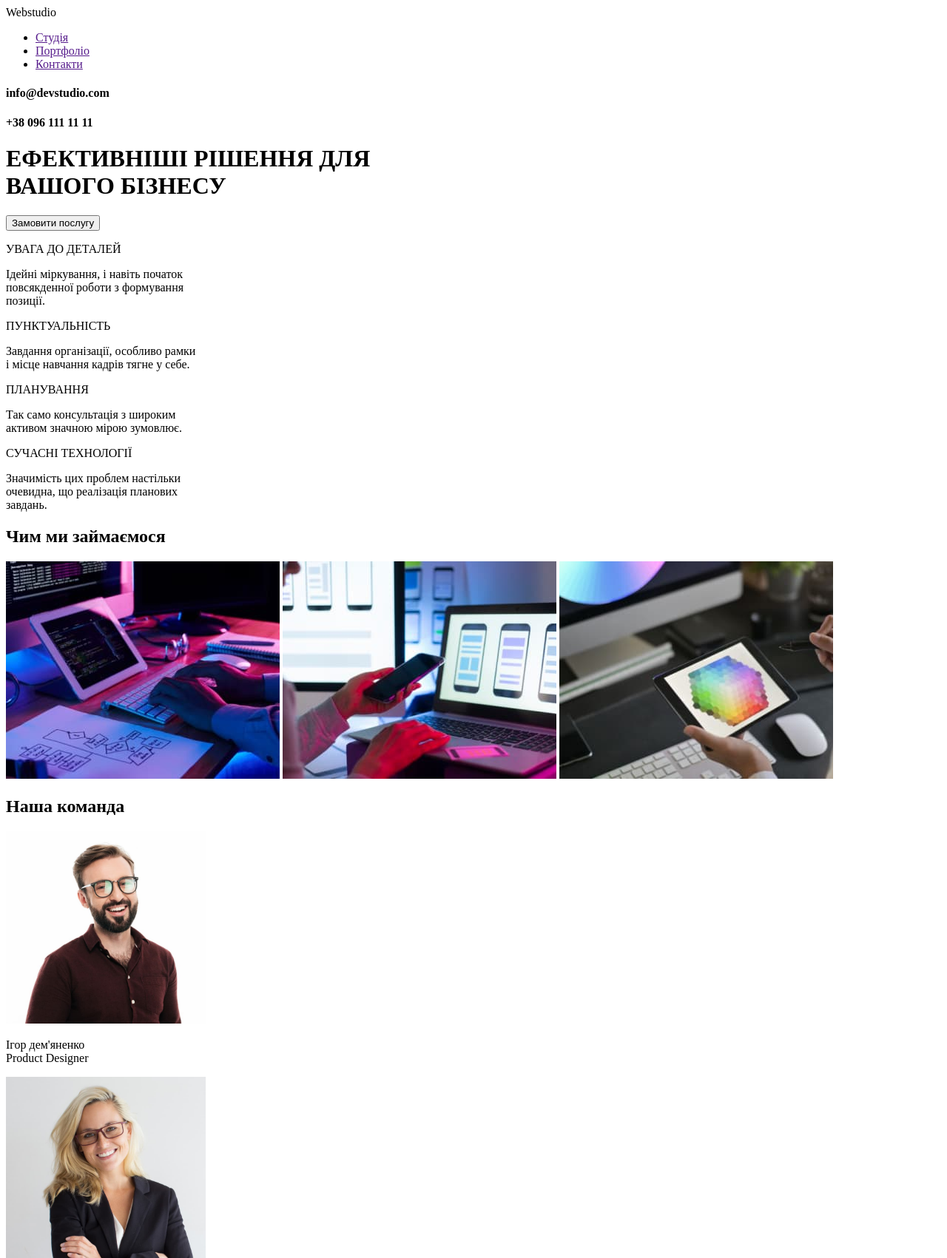
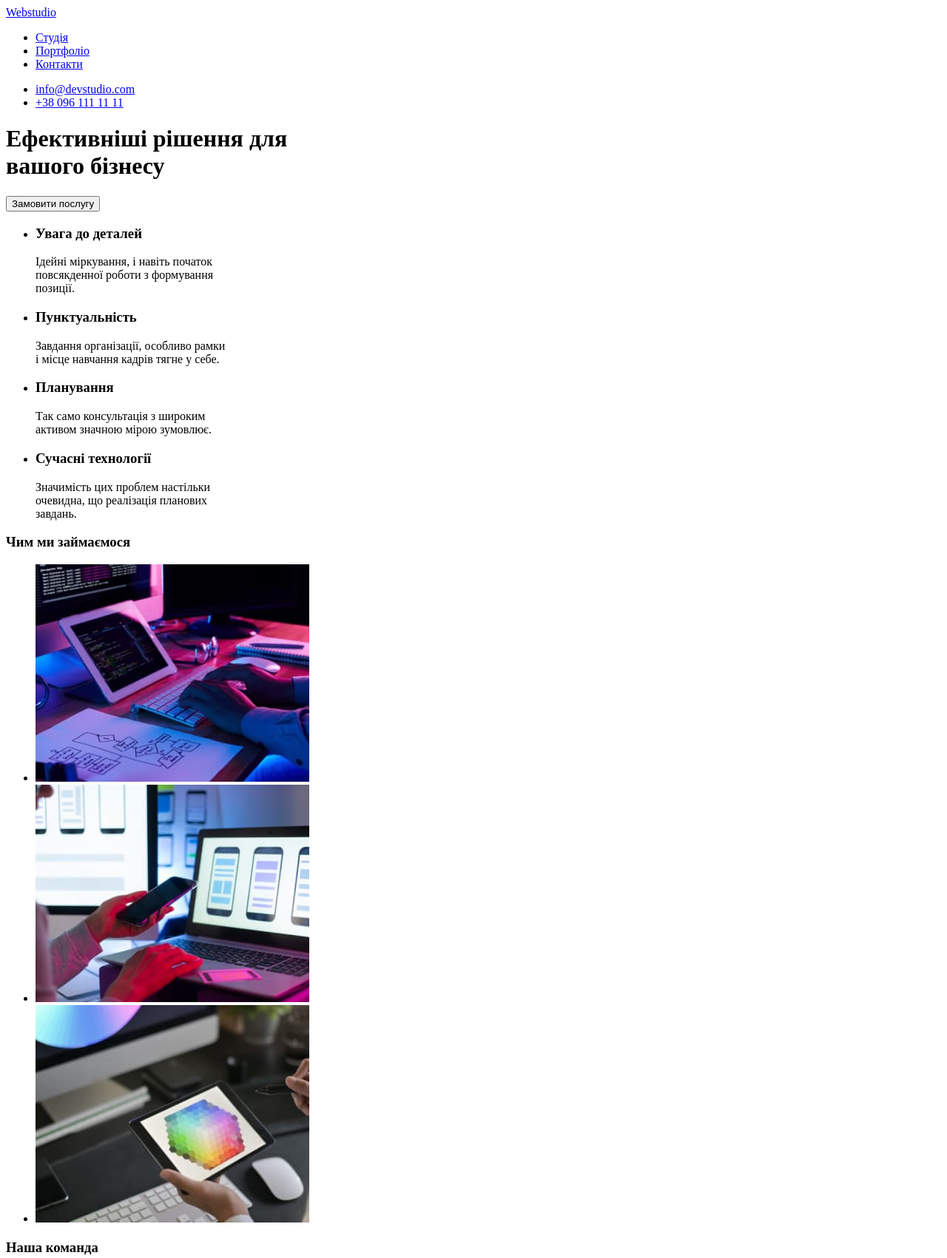
Before and after one commit to TalashukTaras/TalashukTaras-IPZ-31, a plain HTML site: page index.html in a window 1280 px wide. Shown: the top 1701 px of the page at 74% size. Drawn offline with Linux system fonts and the light colour scheme.

Commit message:
Update index.html
corrections to the first lab

```diff
--- a/index.html
+++ b/index.html
@@ -1,69 +1,79 @@
 <!DOCTYPE html>
-
-    <head>
-        <meta charset="utf-8">
+<html lang="en">
+<head>
+        <meta charset="UTF-8">
         <meta http-equiv="X-UA-Compatible" content="IE=edge">
-        <title></title>
-        <meta name="description" content="">
+        <title>Webstudio</title>
         <meta name="viewport" content="width=device-width, initial-scale=1">
-        <link rel="stylesheet" href="">
+        <link rel="stylesheet" href="#">
     </head>
     <body>
         <header>
-            <a class="logo">Webstudio</a>
+            <a href="index.html">Webstudio</a>
             <nav>
-                <ul>
-                  <li><a href="">Студія</a></li>
-                  <li><a href="">Портфоліо</a></li>
-                  <li><a href="">Контакти</a></li>
-                </ul>
-              </nav>
-            <h4>info@devstudio.com</h4>
-            <h4>+38 096 111 11 11</h4>
+              <ul>
+                <li><a href="#">Студія</a></li>
+                  <li><a href="#">Портфоліо</a></li>
+                  <li><a href="#">Контакти</a></li>
+              </ul>
+            </nav>
+            <ul>
+              <li><a href="#">info@devstudio.com</a></li>
+              <li><a href="#">+38 096 111 11 11</a></li>
+            </ul>
           </header>
           <main>
-          <h1>ЕФЕКТИВНІШІ РІШЕННЯ ДЛЯ <br>ВАШОГО БІЗНЕСУ </h1>
           <div>
-            <button>Замовити послугу</button>
+            <h1>Ефективніші рішення для <br>вашого бізнесу </h1>
+            <button type="button">Замовити послугу</button>
           </div>
           <div>
-            <p>УВАГА ДО ДЕТАЛЕЙ</p>
-            <p>Ідейні міркування, і навіть початок<br>повсякденної роботи з формування<br>позиції.</p>
+            <ul>
+            <li><h3>Увага до деталей</h3>
+              <p>Ідейні міркування, і навіть початок<br>повсякденної роботи з формування<br>позиції.</p></li>
+
+            <li><h3>Пунктуальність</h3>
+              <p>Завдання організації, особливо рамки<br>і місце навчання кадрів тягне у себе.</p></li>
+
+            <li><h3>Планування</h3>
+              <p>Так само консультація з широким<br>активом значною мірою зумовлює.</p></li>
+
+            <li><h3>Сучасні технології</h3>
+              <p>Значимість цих проблем настільки<br>очевидна, що реалізація планових<br>завдань.</p></li>
+            </ul>
+
+          </div>
+
+
+          <div>
+            <h3>Чим ми займаємося</h3>
+            <ul>
+              <li><img src="images/img1.jpg" alt="Ми пишемо програми" width="370" height="294"></li>
+              <li><img src="images/img2.jpg" alt="Створюємо мобільні додатки" width="370" height="294"></li>
+              <li><img src="images/img3.jpg" alt="Займаємось графічним дизайном" width="370" height="294"></li>
+            </ul>
           </div>
           <div>
-            <p>ПУНКТУАЛЬНІСТЬ</p>
-            <p>Завдання організації, особливо рамки<br>і місце навчання кадрів тягне у себе.</p>
-          </div>
-          <div>
-            <p>ПЛАНУВАННЯ</p>
-            <p>Так само консультація з широким<br>активом значною мірою зумовлює.</p>
-          </div>
-          <div>
-            <p>СУЧАСНІ ТЕХНОЛОГІЇ</p>
-            <p>Значимість цих проблем настільки<br>очевидна, що реалізація планових<br>завдань.</p>
-          </div>
-          <h2>Чим ми займаємося</h2>
-          <img src="images/img1.jpg" alt="" width="370px" height="294">
-          <img src="images/img2.jpg" alt="" width="370px" height="294">
-          <img src="images/img3.jpg" alt="" width="370px" height="294">
-          <h2>Наша команда</h2>
-          <div>
-            <img src="images/img4.jpg" alt="Ігор Дем'яненко" width="270px" height="260">
-            <p>Ігор дем'яненко  <br> Product Designer</p>
-            <img src="images/img5.jpg" alt="Ольга Рєпіна" width="270px" height="260">
-            <p>Ольга Рєпіна  <br> Frontend Developer</p>
-            <img src="images/img6.jpg" alt="Микола Тарасов" width="270px" height="260">
-            <p>Микола Тарасов  <br> Marketing</p>
-            <img src="images/img7.jpg" alt="Михайло Єрмаков" width="270px" height="260">
-            <p>Михайло Єрмаков  <br> UI Designer</p>
+            <h3>Наша команда</h3>
+            <ul>
+              <li><img src="images/img4.jpg" alt="Ігор Дем'яненко" width="270" height="260">
+              <h3>Ігор дем'яненко</h3> <p>Product Designer</p></li>
+              <li><img src="images/img5.jpg" alt="Ольга Рєпіна" width="270" height="260">
+              <h3>Ольга Рєпіна</h3> <p>Frontend Developer</p></li>
+              <li><img src="images/img6.jpg" alt="Микола Тарасов" width="270" height="260">
+              <h3>Микола Тарасов</h3> <p>Marketing</p></li>
+              <li><img src="images/img7.jpg" alt="Михайло Єрмаков" width="270" height="260">
+              <h3>Михайло Єрмаков</h3> <p>UI Designer</p></li>
+            </ul>
           </div>
         </main>
         <footer>
-            <a class="logo">Webstudio</a>
-            <address>м. Київ, пр-т Лесі Українки, 26</address>
-            <p>info@devstudio.com</p>
-            <p>+38 096 111 11 11</p>
+            <a href="index.html">Webstudio</a>
+            <address>
+            <p>м. Київ, пр-т Лесі Українки, 26</p>
+            <p><a href="#">info@devstudio.com</a></p>
+            <p><a href="#">+38 096 111 11 11</a></p>
+            </address>
         </footer>
-        <script src="" async defer></script>
     </body>
 </html>
```
